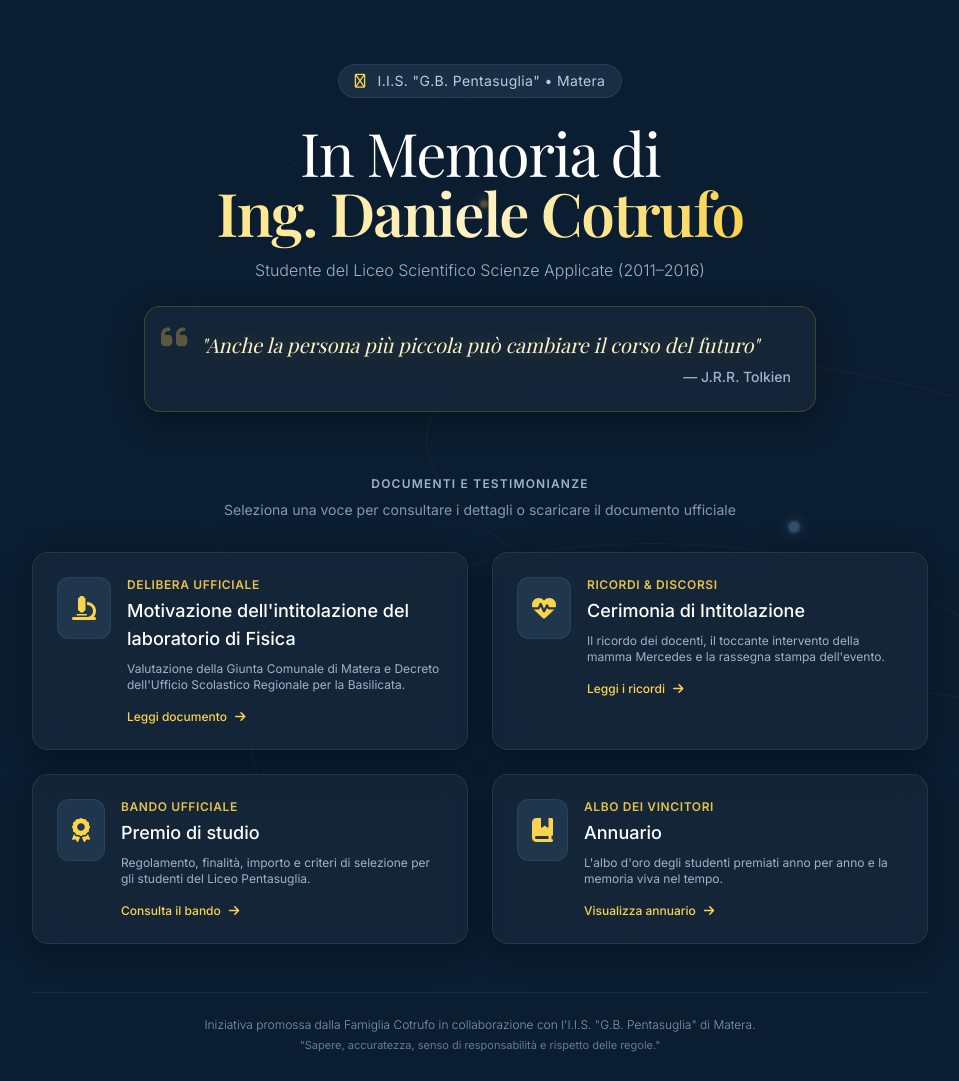
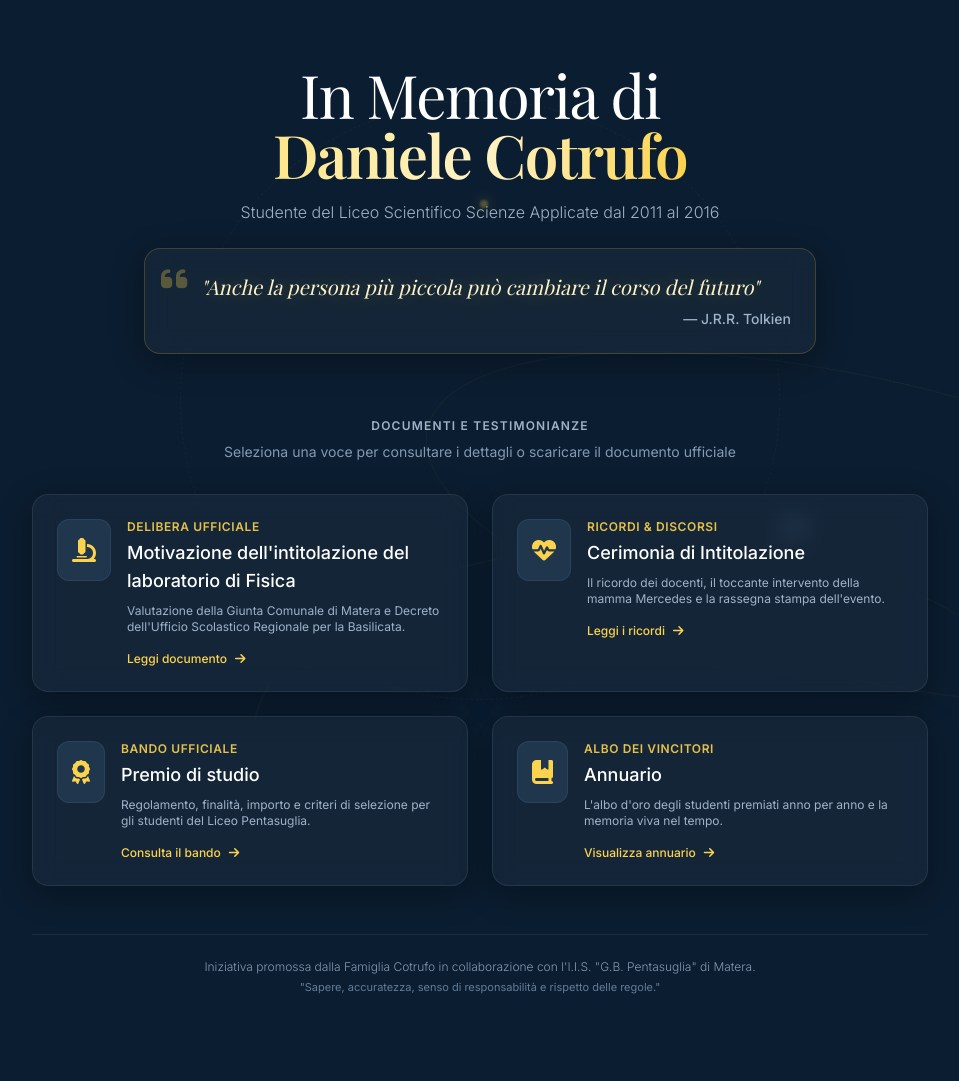
Before and after one commit to danicotr/labfisica, a plain HTML site: page index.html in a window 1280 px wide. Shown: the whole page, without its empty margins (160-1119 px from the left). After the commit the page ends 1052 px from the top, so only its background shows below. Drawn offline with nearby package versions, Linux system fonts and the light colour scheme; a web font is replaced by a local one.

Commit message:
Update index.html

```diff
--- a/index.html
+++ b/index.html
@@ -127,20 +127,16 @@
 
         <!-- HEADER SECTION -->
         <header class="w-full max-w-4xl text-center pt-4 pb-6 sm:pt-8 sm:pb-8">
-            <div class="inline-flex items-center space-x-3 px-4 py-1.5 rounded-full bg-memorial-800/60 border border-memorial-700/50 mb-6 text-xs sm:text-sm text-memorial-200 tracking-wide">
-                <i class="fa-solid font-light fa-graduation-cap text-amber-300"></i>
-                <span>I.I.S. "G.B. Pentasuglia" &bull; Matera</span>
-            </div>
 
             <h1 class="font-serif text-3xl sm:text-5xl lg:text-6xl font-normal text-white tracking-tight leading-tight mb-4">
                 In Memoria di <br class="hidden sm:inline"/>
                 <span class="font-semibold text-transparent bg-clip-text bg-gradient-to-r from-amber-200 via-amber-100 to-amber-300">
-                    Ing. Daniele Cotrufo
+                    Daniele Cotrufo
                 </span>
             </h1>
 
             <p class="text-sm sm:text-base text-memorial-300 font-light max-w-xl mx-auto mb-6">
-                Studente del Liceo Scientifico Scienze Applicate (2011–2016)
+                Studente del Liceo Scientifico Scienze Applicate dal 2011 al 2016
             </p>
 
             <!-- Memory Quote -->
```
